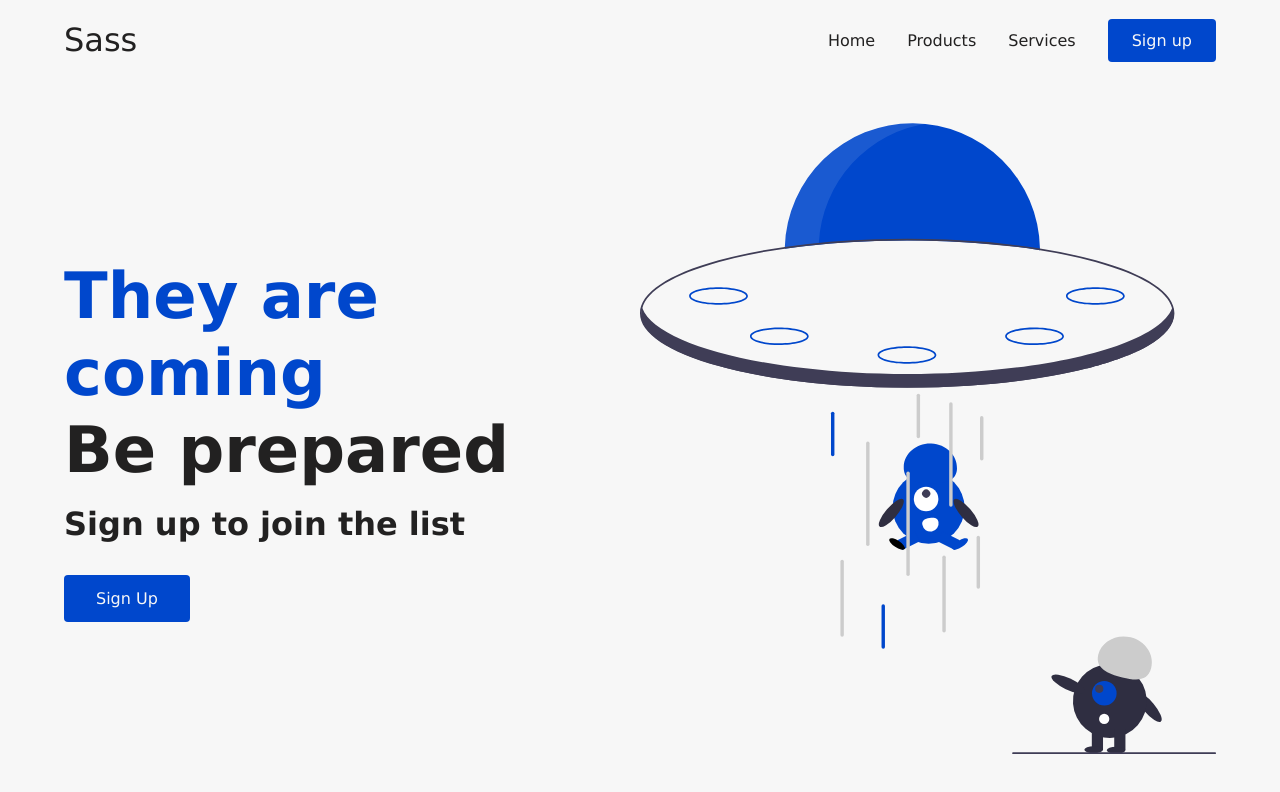
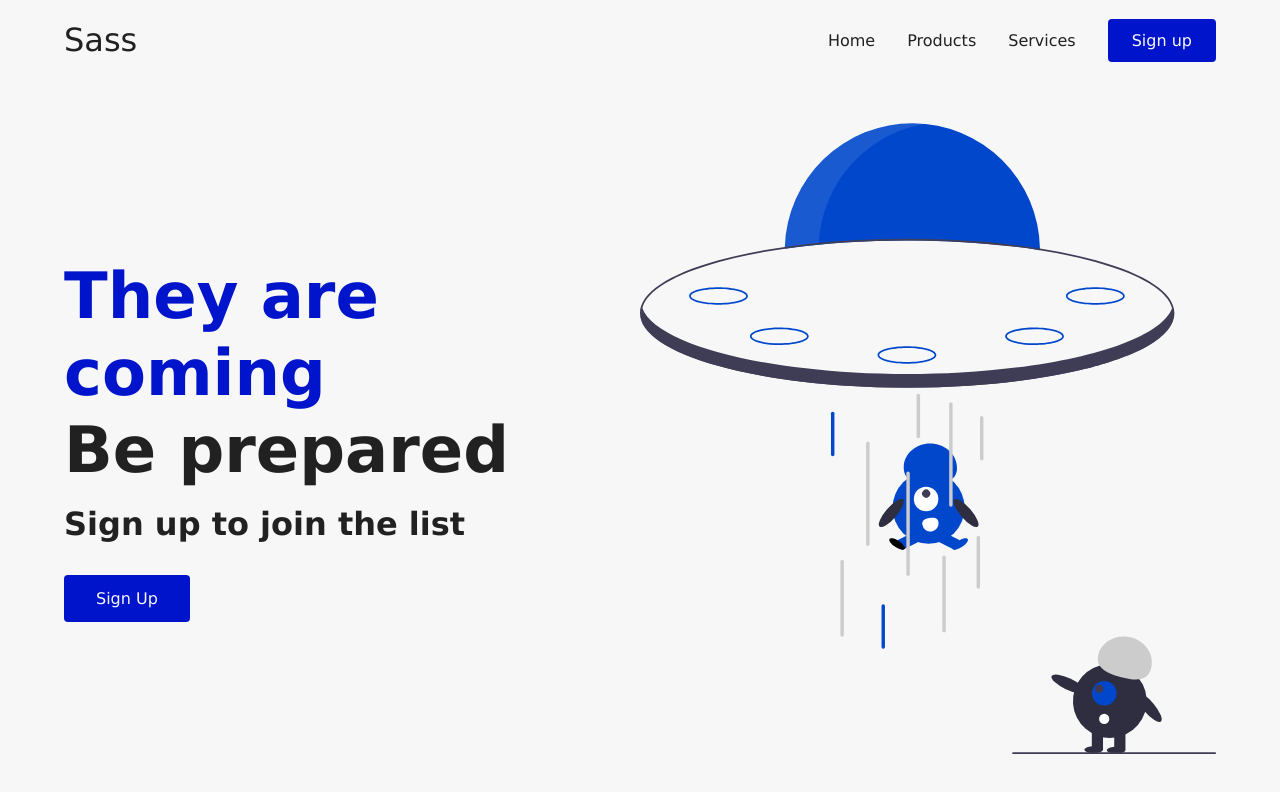
Before and after one commit to MERCERNYC/sass-project-, a plain HTML site: page index.html in a window 1280 px wide. Drawn offline with Linux system fonts and the light colour scheme.

Commit message:
first commit

```diff
--- a/styles/_colors.scss
+++ b/styles/_colors.scss
@@ -1,4 +1,4 @@
 $light: #f7f7f7;
 $dark: #222121;
-$lime: #0047cc;
+$lime: #0014cc;
 $orangeRed: #ff9100;
```
Also changed, not shown: styles/styles.css.
